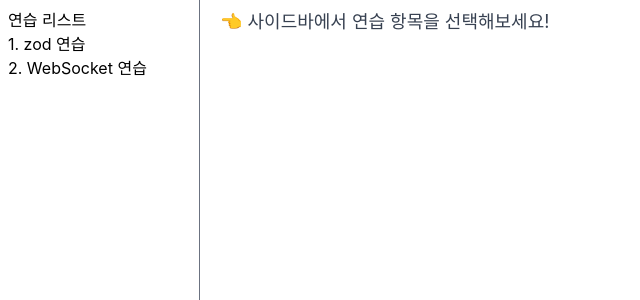
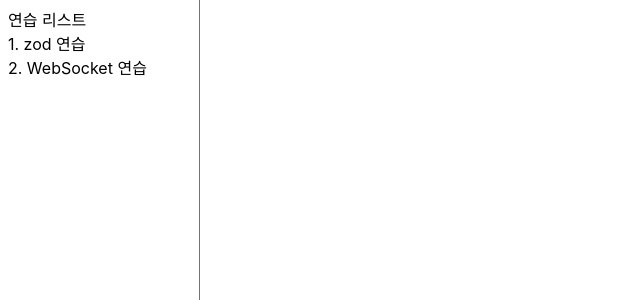
Before and after one commit to soyeon0116/playground, a React (Create React App) app: page / in a window 1280 px wide. Shown: the top 300 px of the page, without its empty margins (0-640 px from the left). Built offline with nearby package versions, Linux system fonts and the light colour scheme.

Commit message:
fix :url 수정

```diff
--- a/src/routes/AppRoutes.tsx
+++ b/src/routes/AppRoutes.tsx
@@ -7,7 +7,7 @@
 export default function AppRoutes() {
   return (
     <Routes>
-      <Route path='/' element={<Home />} />
+      <Route path='/playground' element={<Home />} />
       <Route path='/Zod' element={<Zod />} />
       <Route path='/WebSocket' element={<WebSocketChat />} />
     </Routes>
```
